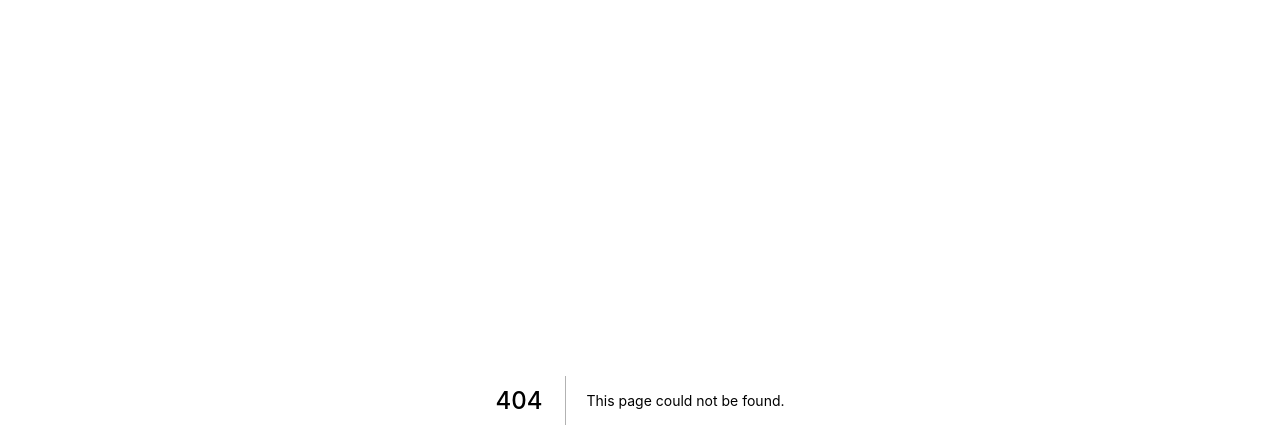
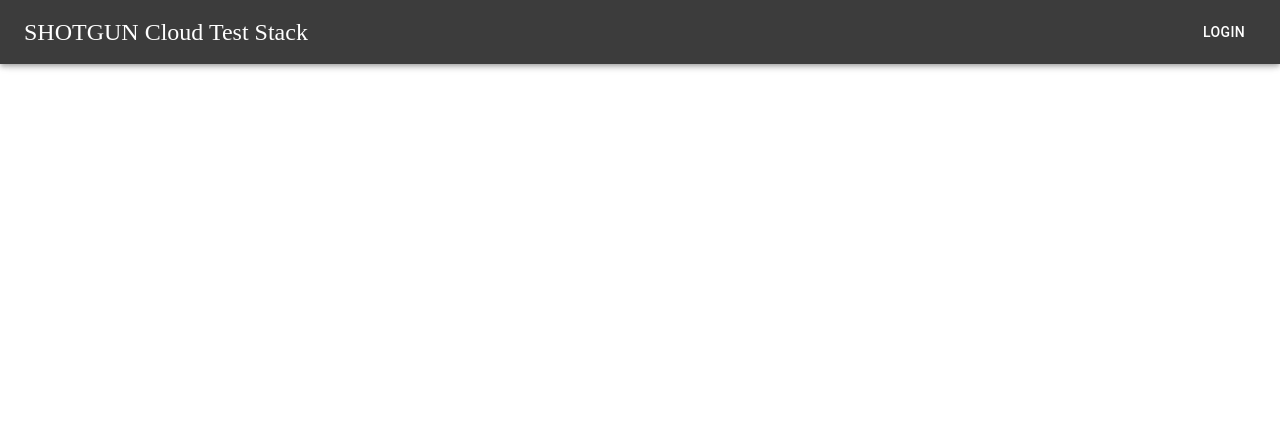
Before and after one commit to patrick-hubert-adsk/sg-test-frontend, a Next.js app: page /components/Navbar in a window 1280 px wide. Before the commit this address had no page. Shown: the top 448 px of the page. Built offline with nearby package versions, Linux system fonts and the light colour scheme.

Commit message:
Add Nav Bar (#5)

```diff
--- /dev/null
+++ b/pages/components/Navbar.js
@@ -0,0 +1,38 @@
+import React from 'react';
+import { makeStyles } from '@material-ui/core/styles';
+import AppBar from '@material-ui/core/AppBar';
+import Toolbar from '@material-ui/core/Toolbar';
+import Typography from '@material-ui/core/Typography';
+import Button from '@material-ui/core/Button';
+
+const useStyles = makeStyles((theme) => ({
+  root: {
+    flexGrow: 1
+  },
+  menuButton: {
+    marginRight: theme.spacing(2),
+  },
+  title: {
+    flexGrow: 1,
+    fontFamily: "Montserrat"
+  },
+  appBar: {
+    backgroundColor: "#3C3C3C"
+  }
+}));
+
+export default function Navbar() {
+  const classes = useStyles();
+  return (
+    <div className={classes.root}>
+      <AppBar className={classes.appBar}>
+        <Toolbar>
+          <Typography variant="h5" className={classes.title}>
+            SHOTGUN  Cloud Test Stack
+          </Typography>
+          <Button color="inherit">Login</Button>
+        </Toolbar>
+      </AppBar>
+    </div>
+  )
+}
--- a/pages/index.js
+++ b/pages/index.js
@@ -1,5 +1,8 @@
 import Head from 'next/head'
 import styles from '../styles/Home.module.css'
+
+
+import Navbar from "./components/Navbar"
 
 // import Amplify, { API } from 'aws-amplify';
 // import awsconfig from '../src/aws-exports';
@@ -29,8 +32,9 @@ export default function Home({gitData}) {
       <Head>
         <title>Create Next App</title>
         <link rel="icon" href="/favicon.ico" />
+        <link rel="stylesheet" href="https://fonts.googleapis.com/css?family=Montserrat:700%7COpen+Sans:300%7CRoboto:100,200,300,400,500,700,900%7CRoboto+Mono%7CMaterial+Icons"/>
       </Head>
-
+      <Navbar />
       <main className={styles.main}>
         <h1 className={styles.title}>
         {/* Welcome to <a href="https://nextjs.org">{gitData.Patrick}</a> */}
```
